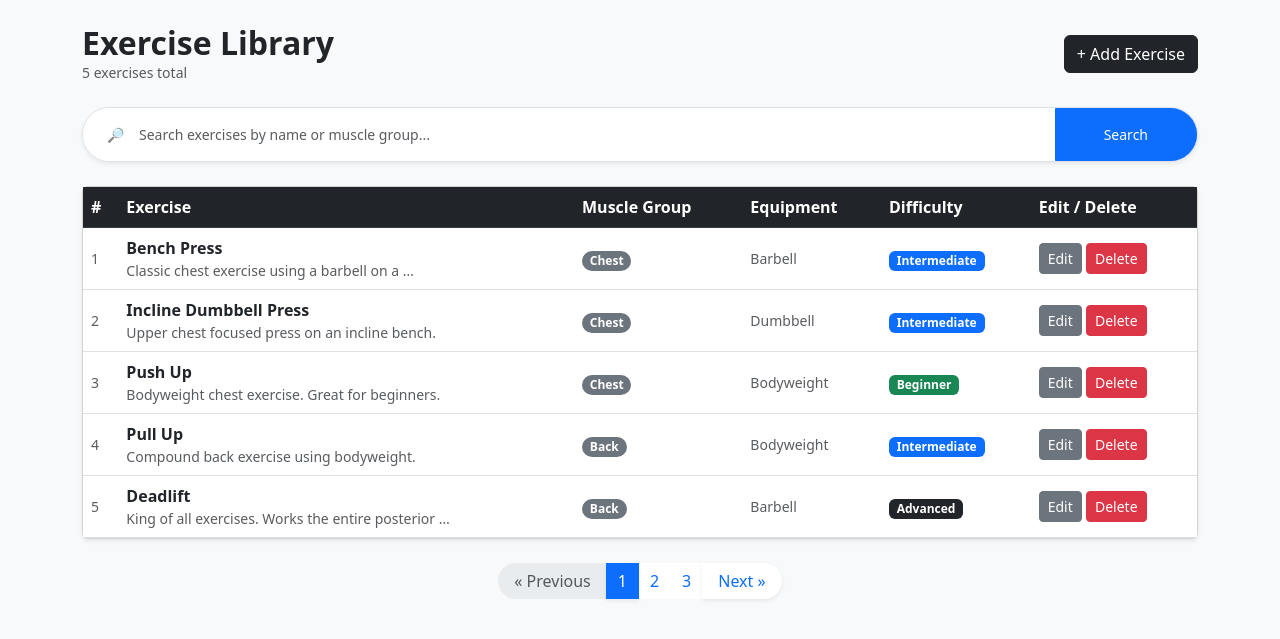
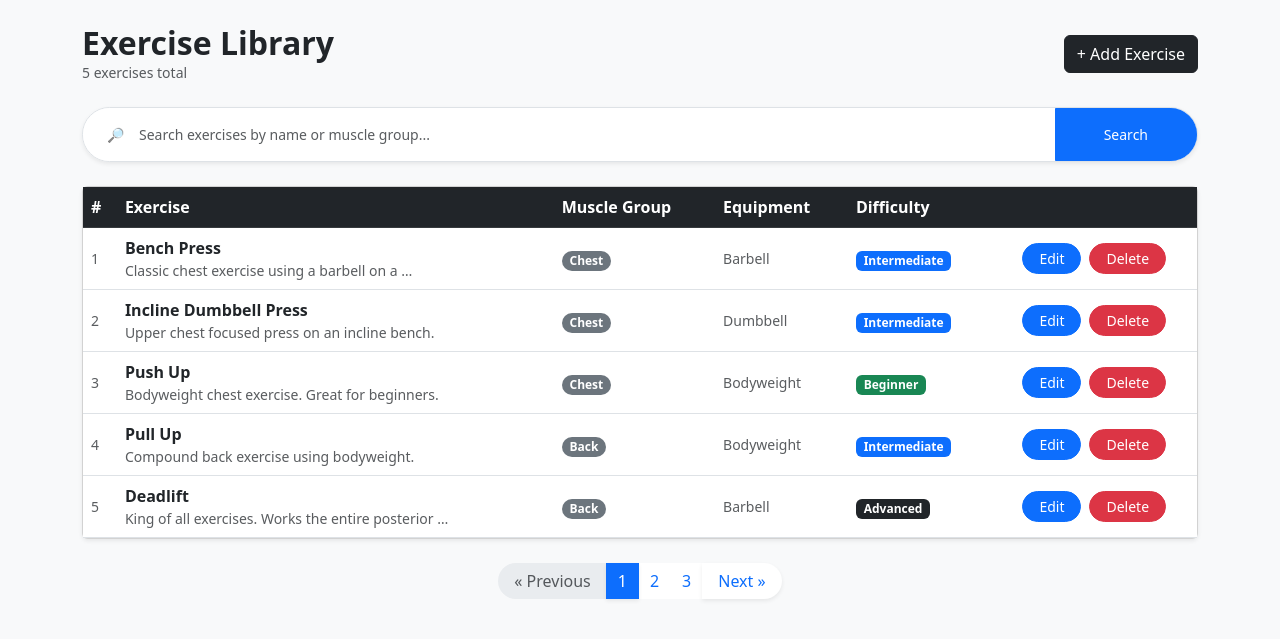
Before and after one commit to MateuszRuszczynski/GymBro, a Django app: page /exercises/ in a window 1280 px wide. Shown: the part 78-717 px from the top of the page. Run offline with Django 5.2, Linux system fonts and the light colour scheme; a user stored in the database is signed in; data comes from the database, SQL or seed files in the repository; some libraries are stand-ins or nearby versions.

Commit message:
feat: change the appearance of buttons

```diff
--- a/templates/tracker/exercise_list.html
+++ b/templates/tracker/exercise_list.html
@@ -46,7 +46,7 @@
           <th scope="col">Muscle Group</th>
           <th scope="col">Equipment</th>
           <th scope="col">Difficulty</th>
-          <th scope="col">Edit / Delete</th>
+          <th scope="col"></th>
         </tr>
         </thead>
         <tbody>
@@ -74,14 +74,16 @@
               {% endif %}
             </td>
             <td>
+              <div class="d-flex justify-content-center gap-2">
                 <a href="{% url 'tracker:exercise-update' pk=exercise.pk %}"
-                 class="btn btn-secondary btn-sm">
+                   class="btn btn-primary btn-sm rounded-pill btn-table- px-3">
                   Edit
                 </a>
                 <a href="{% url 'tracker:exercise-delete' pk=exercise.pk %}"
-                 class="btn btn-danger btn-sm">
+                   class="btn btn-danger btn-sm rounded-pill btn-table-action px-3">
                   Delete
                 </a>
+              </div>
             </td>
           </tr>
         {% empty %}
```
Lines whose indentation alone changed are shown as unchanged.
